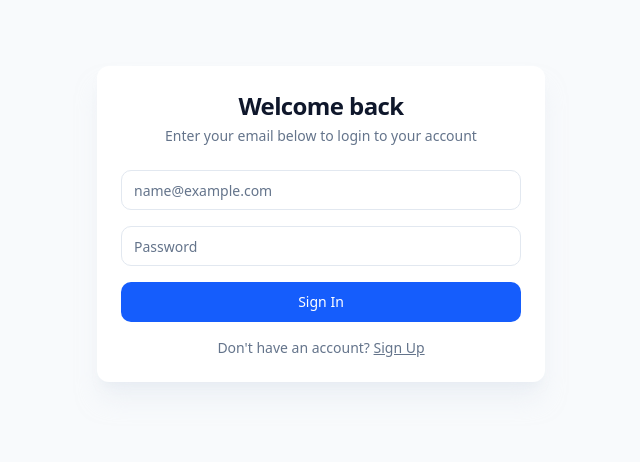
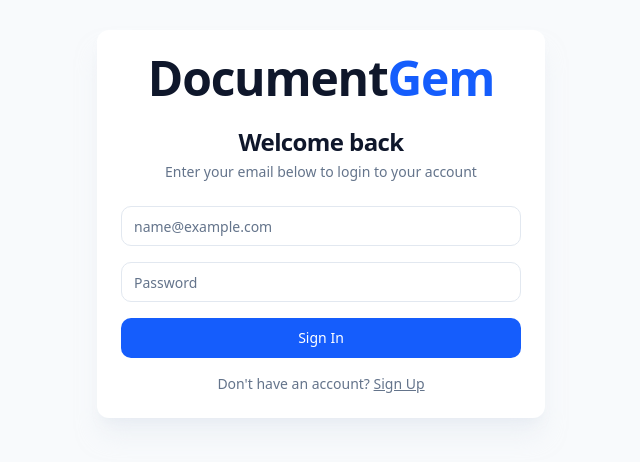
Before and after one commit to neetishtewari/documentgem, a Next.js app in the folder frontend/: page /login in a window 1280 px wide. Shown: the part 176-638 px from the top of the page, without its empty margins (319-959 px from the left). Built offline with nearby package versions, Linux system fonts and the light colour scheme; no server answers.

Commit message:
Update the logo and visual branding

```diff
--- a/frontend/app/login/page.tsx
+++ b/frontend/app/login/page.tsx
@@ -48,6 +48,11 @@
         <div className="flex min-h-screen items-center justify-center bg-slate-50 p-4">
             <Card className="w-full max-w-md border-none shadow-xl shadow-slate-200/50">
                 <CardHeader className="space-y-1 text-center">
+                    <div className="flex justify-center mb-6">
+                        <h1 className="text-5xl font-extrabold tracking-tight text-slate-900">
+                            Document<span className="text-blue-600">Gem</span>
+                        </h1>
+                    </div>
                     <CardTitle className="text-2xl font-bold tracking-tight text-slate-900">
                         {isSignUp ? "Create an account" : "Welcome back"}
                     </CardTitle>
--- a/frontend/app/page.tsx
+++ b/frontend/app/page.tsx
@@ -30,7 +30,11 @@
       <div className="container mx-auto py-10 space-y-8">
         <div className="flex flex-col md:flex-row md:items-center md:justify-between gap-4">
           <div className="flex flex-col space-y-2">
-            <h1 className="text-3xl font-bold tracking-tight text-slate-900">DocumentGem</h1>
+            <div className="flex items-center gap-2">
+              <h1 className="text-4xl font-extrabold tracking-tight text-slate-900">
+                Document<span className="text-blue-600">Gem</span>
+              </h1>
+            </div>
             <p className="text-muted-foreground">
               Upload, categorize, and analyze your business documents with AI.
             </p>
```
Also changed, not shown: frontend/public/logo.png (added), frontend/public/logo_wordmark.png (added).
